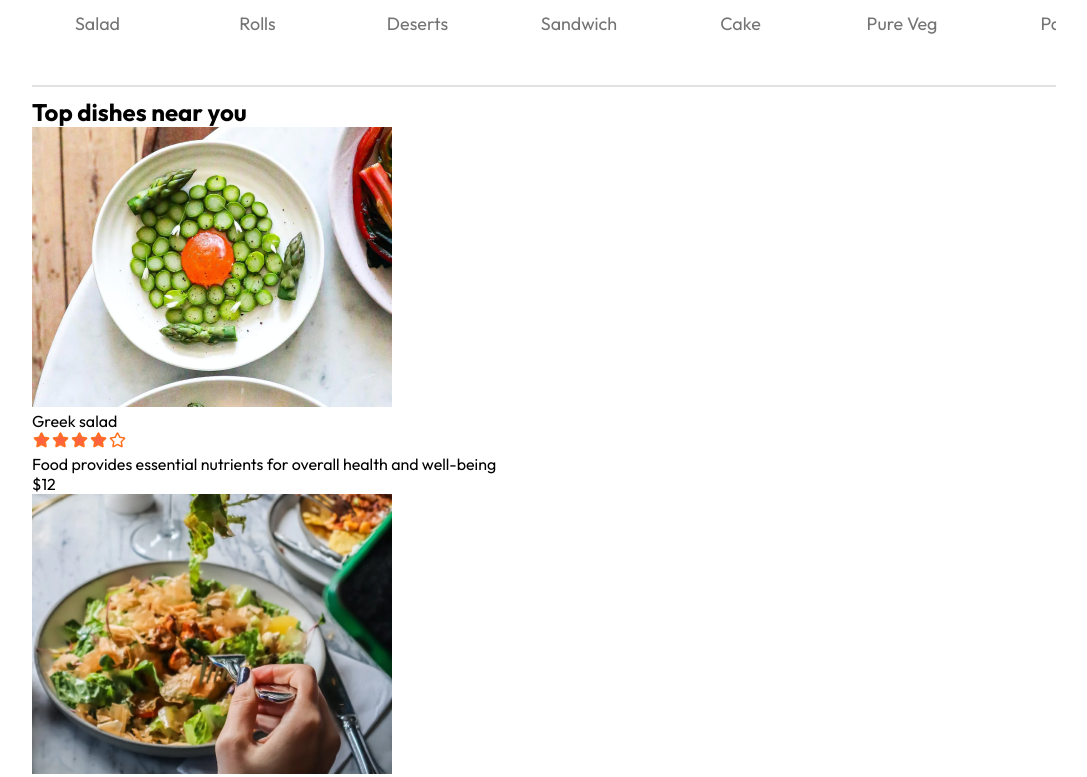
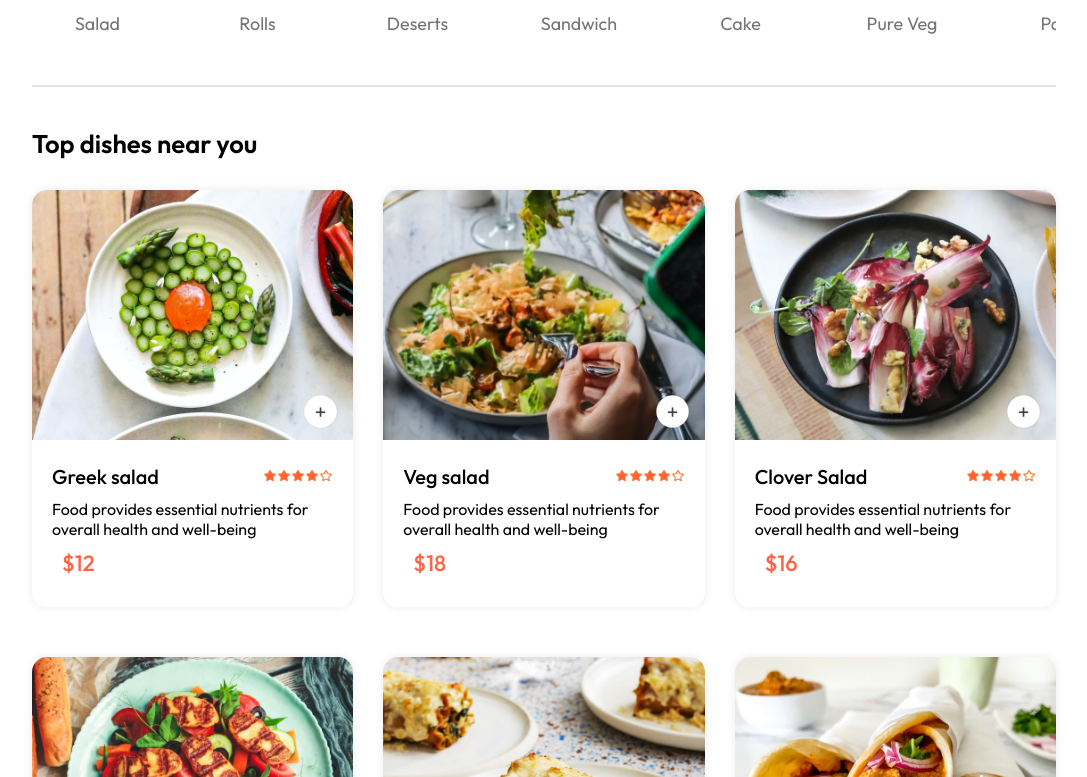
Before and after one commit to prakash-pra/Food-delivery-applition, a React (Vite) app in the folder frontend/: page / in a window 1280 px wide. Shown: the part 883-1660 px from the top of the page, without its empty margins (96-1183 px from the left). Built offline with nearby package versions, Linux system fonts and the light colour scheme.

Commit message:
add: food display logic implemented

```diff
--- a/frontend/src/components/FoodDisplay/FoodDisplay.css
+++ b/frontend/src/components/FoodDisplay/FoodDisplay.css
@@ -0,0 +1,14 @@
+.food-display {
+  margin-top: 30px;
+}
+.food-display h2 {
+  font-size: max(2vw, 24px);
+  font-weight: 600;
+}
+.food-display-list-item {
+  display: grid;
+  grid-template-columns: repeat(auto-fill, minmax(240px, 1fr));
+  gap: 30px;
+  row-gap: 50px;
+  margin-top: 30px;
+}
--- a/frontend/src/components/FoodDisplay/FoodDisplay.jsx
+++ b/frontend/src/components/FoodDisplay/FoodDisplay.jsx
@@ -3,25 +3,27 @@
 import FoodItem from "../FoodItem/FoodItem";
 import { StoreContext } from "../../context/storeContext";
 
-function FoodDisplay() {
+function FoodDisplay({ category }) {
   const { food_list } = useContext(StoreContext);
-  console.log("food list..", food_list);
+  //   console.log("food list..", food_list);
 
   return (
-    <div className='food-list' id='food-list'>
+    <div className='food-display' id='food-list'>
       <h2>Top dishes near you</h2>
-      <div>
+      <div className='food-display-list-item'>
         {food_list.map((item, index) => {
+          if (category === "All" || category === item.category) {
             return (
               <FoodItem
                 key={index}
-              id={item.id}
+                id={item._id}
                 name={item.name}
                 description={item.description}
                 image={item.image}
                 price={item.price}
               />
             );
+          }
         })}
       </div>
     </div>
--- a/frontend/src/components/FoodItem/FoodItem.css
+++ b/frontend/src/components/FoodItem/FoodItem.css
@@ -0,0 +1,62 @@
+.food-item {
+  width: 100%;
+  margin: auto;
+  border-radius: 15px;
+  box-shadow: 0px 0px 10px #00000015;
+  transition: 0.1s;
+  animation: fadeIn 1s;
+}
+.food-item-image {
+  width: 100%;
+  border-radius: 15px 15px 0px 0px;
+}
+.food-item-info {
+  padding: 20px;
+}
+.food-item-name-rating {
+  display: flex;
+  justify-content: space-between;
+  align-items: center;
+  margin-bottom: 10px;
+}
+.food-item-name-rating p {
+  font-size: 20px;
+  font-weight: 500;
+}
+.food-item-name-rating img {
+  width: 70px;
+}
+.food-item-descriptio {
+  color: #676767;
+  font-size: 12px;
+}
+.food-item-price {
+  color: tomato;
+  font-size: 22px;
+  font-weight: 500;
+  margin: 10px 10px;
+}
+.food-item-image-container {
+  position: relative;
+}
+.food-item-image-container .add {
+  width: 35px;
+  position: absolute;
+  bottom: 15px;
+  right: 15px;
+  border-radius: 50%;
+}
+.food-item-counter {
+  position: absolute;
+  bottom: 15px;
+  right: 15px;
+  display: flex;
+  align-items: center;
+  background-color: white;
+  border-radius: 50px;
+  padding: 6px;
+  gap: 10px;
+}
+.food-item-counter img {
+  width: 30px;
+}
--- a/frontend/src/components/FoodItem/FoodItem.jsx
+++ b/frontend/src/components/FoodItem/FoodItem.jsx
@@ -1,11 +1,36 @@
-import React from "react";
+import React, { useContext, useState } from "react";
 import "./FoodItem.css";
 import { assets } from "../../assets/assets";
+import { StoreContext } from "../../context/storeContext";
+
 function FoodItem({ id, name, description, price, image }) {
+  const { cartItem, addToCart, removeFromCart } = useContext(StoreContext);
   return (
     <div className='food-item'>
       <div className='food-item-image-container'>
         <img className='food-item-image' src={image} alt='' />
+        {!cartItem[id] ? (
+          <img
+            className='add'
+            onClick={() => addToCart(id)}
+            src={assets.add_icon_white}
+            alt=''
+          />
+        ) : (
+          <div className='food-item-counter'>
+            <img
+              onClick={() => removeFromCart(id)}
+              src={assets.remove_icon_red}
+              alt=''
+            />
+            <p>{cartItem[id]}</p>
+            <img
+              onClick={() => addToCart(id)}
+              src={assets.add_icon_green}
+              alt=''
+            />
+          </div>
+        )}
       </div>
       <div className='food-item-info'>
         <div className='food-item-name-rating'>
--- a/frontend/src/context/StoreContext.jsx
+++ b/frontend/src/context/StoreContext.jsx
@@ -1,11 +1,33 @@
-import { createContext } from "react";
+import { createContext, useEffect, useState } from "react";
 import { food_list } from "../assets/assets";
 
 export const StoreContext = createContext(null);
 
 const StoreContextProvider = (props) => {
+  const [cartItem, setCartItem] = useState({});
+
+  const addToCart = (itemId) => {
+    if (!cartItem[itemId]) {
+      setCartItem((prev) => ({ ...prev, [itemId]: 1 }));
+    } else {
+      setCartItem((prev) => ({ ...prev, [itemId]: prev[itemId] + 1 }));
+    }
+  };
+
+  const removeFromCart = (itemId) => {
+    setCartItem((prev) => ({ ...prev, [itemId]: prev[itemId] - 1 }));
+  };
+
+  useEffect(() => {
+    console.log(cartItem);
+  }, [cartItem]);
+
   const contextValue = {
     food_list,
+    addToCart,
+    cartItem,
+    setCartItem,
+    removeFromCart,
   };
 
   return (
--- a/frontend/src/pages/Home/Home.jsx
+++ b/frontend/src/pages/Home/Home.jsx
@@ -9,7 +9,7 @@
     <div>
       <Header />
       <ExploreMenu category={category} setCategory={setCategory} />
-      <FoodDisplay />
+      <FoodDisplay category={category} />
     </div>
   );
 };
```
Lines whose indentation alone changed are shown as unchanged.
